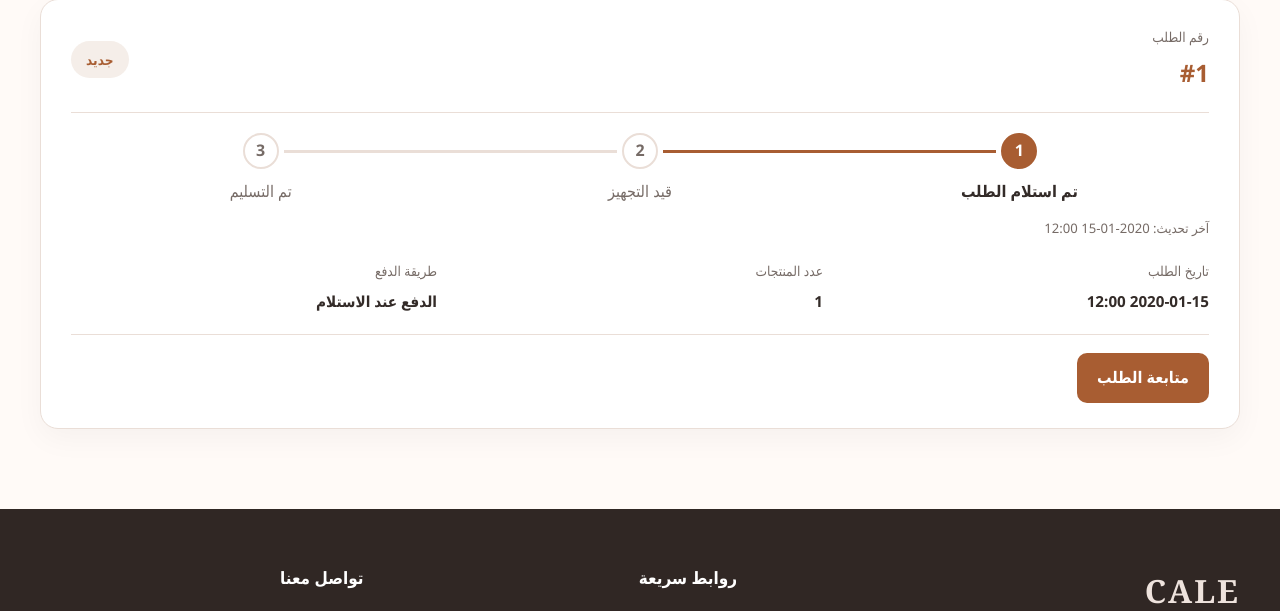
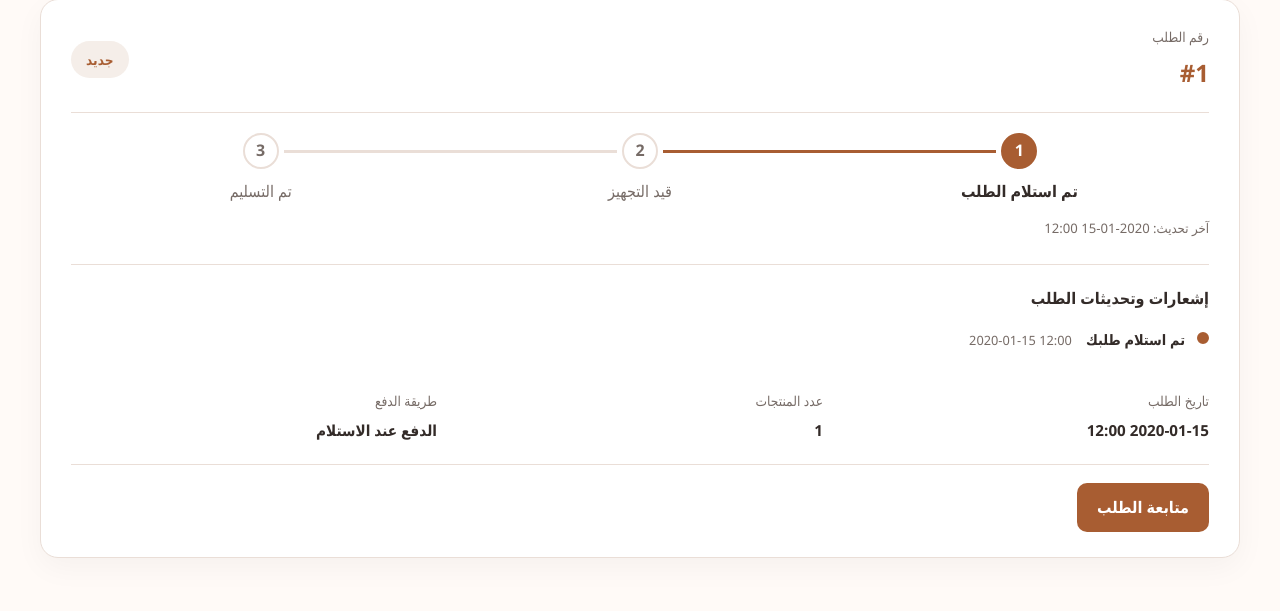
Before and after one commit to Qusay-code/cale_shop, a Django app: page /orders/ in a window 1280 px wide. Shown: the part 345-956 px from the top of the page. Run offline with Django 5.2, Linux system fonts and the light colour scheme; a user stored in the database is signed in; tables that the repository leaves empty hold one stand-in row (values such as "Sample post"); some libraries are stand-ins or nearby versions.

Commit message:
Track order status updates with timestamps

```diff
--- a/static/store/css/store.css
+++ b/static/store/css/store.css
@@ -3695,3 +3695,15 @@ input {
 .order-progress-cancel-icon { display: grid; width: 34px; height: 34px; place-items: center; border-radius: 50%; background: #a5362c; color: #fff; font-size: 1.4rem; }
 .order-progress-cancelled div { display: flex; flex-direction: column; gap: 3px; }
 .order-progress-cancelled div span { font-size: .88rem; }
+.order-history { margin-top: 25px; padding-top: 20px; border-top: 1px solid var(--border-color); }
+.order-history h3 { margin: 0 0 15px; font-size: 1rem; }
+.order-history-list { list-style: none; margin: 0; padding: 0; }
+.order-history-list li { position: relative; display: flex; gap: 12px; padding: 0 0 17px; color: var(--muted-color); }
+.order-history-list li:not(:last-child)::before { content: ""; position: absolute; top: 14px; right: 5px; bottom: -1px; width: 2px; background: var(--border-color); }
+.order-history-dot { z-index: 1; flex: 0 0 12px; width: 12px; height: 12px; margin-top: 4px; border: 2px solid var(--border-color); border-radius: 50%; background: #fff; }
+.order-history-list li.is-latest { color: var(--text-color); }
+.order-history-list li.is-latest .order-history-dot { border-color: var(--accent-color); background: var(--accent-color); }
+.order-history-content { display: flex; flex-wrap: wrap; align-items: baseline; gap: 5px 14px; }
+.order-history-content strong { font-size: .9rem; }
+.order-history-content time { font-size: .8rem; color: var(--muted-color); direction: ltr; }
+.order-history-empty { margin: 0; color: var(--muted-color); font-size: .88rem; }
--- a/static/store/css/theme.css
+++ b/static/store/css/theme.css
@@ -447,6 +447,8 @@ html[data-theme="dark"] .order-tracking-card { background: var(--white); border-
 html[data-theme="dark"] .order-step-marker { background: var(--white); border-color: var(--border); }
 html[data-theme="dark"] .order-progress-cancelled { background: #3b2526; color: #ffaaa1; }
 html[data-theme="dark"] .order-progress-cancel-icon { background: #a5362c; color: #fff; }
+html[data-theme="dark"] .order-history-dot { background: var(--white); border-color: var(--border); }
+html[data-theme="dark"] .order-history-list li.is-latest .order-history-dot { background: var(--accent-color); border-color: var(--accent-color); }
 
 html[data-theme="dark"] .hero-button.secondary,
 html[data-theme="dark"] .continue-shopping,
--- a/store/models.py
+++ b/store/models.py
@@ -201,6 +201,34 @@ class Order(models.Model):
         return f"طلب #{self.pk} - {self.full_name}"
 
 
+class OrderStatusHistory(models.Model):
+    """A timestamped status update shown to the customer and store staff."""
+
+    order = models.ForeignKey(
+        Order,
+        on_delete=models.CASCADE,
+        related_name="status_history",
+        verbose_name="الطلب",
+    )
+    status = models.CharField(
+        max_length=20,
+        choices=Order.Status.choices,
+        verbose_name="حالة الطلب",
+    )
+    created_at = models.DateTimeField(
+        auto_now_add=True,
+        verbose_name="تاريخ ووقت التحديث",
+    )
+
+    class Meta:
+        ordering = ["created_at", "pk"]
+        verbose_name = "تحديث حالة طلب"
+        verbose_name_plural = "تحديثات حالات الطلبات"
+
+    def __str__(self):
+        return f"طلب #{self.order_id}: {self.get_status_display()}"
+
+
 class OrderItem(models.Model):
     """
     Represents one product line inside an order.
--- a/store/services/order_status.py
+++ b/store/services/order_status.py
@@ -13,7 +13,7 @@ Centralizing these rules in a service layer makes the workflow:
 from django.core.exceptions import ValidationError
 from django.db import transaction
 
-from ..models import Order, Product
+from ..models import Order, OrderStatusHistory, Product
 
 
 @transaction.atomic
@@ -170,5 +170,9 @@ def change_order_status(order_id, new_status):
             "updated_at",
         ]
     )
+    OrderStatusHistory.objects.create(
+        order=order,
+        status=new_status,
+    )
 
     return order
--- a/store/services/orders.py
+++ b/store/services/orders.py
@@ -18,7 +18,7 @@ orders.
 from django.core.exceptions import ValidationError
 from django.db import transaction
 
-from ..models import CartItem, Order, OrderItem, Product
+from ..models import CartItem, Order, OrderItem, OrderStatusHistory, Product
 
 
 @transaction.atomic
@@ -115,6 +115,10 @@ def create_order_from_cart(
         payment_method=payment_method,
         status=Order.Status.NEW,
     )
+    OrderStatusHistory.objects.create(
+        order=order,
+        status=Order.Status.NEW,
+    )
 
     # Process every item currently in the customer's cart.
     for cart_item in cart_items:
--- a/store/templates/store/base.html
+++ b/store/templates/store/base.html
@@ -11,8 +11,8 @@
     <title>{% block title %}CALE Shop{% endblock %}</title>
 
     <!-- Main Store CSS -->
-    <link rel="stylesheet" href="{% static 'store/css/store.css' %}?v=5">
-    <link rel="stylesheet" href="{% static 'store/css/theme.css' %}?v=3">
+    <link rel="stylesheet" href="{% static 'store/css/store.css' %}?v=6">
+    <link rel="stylesheet" href="{% static 'store/css/theme.css' %}?v=4">
     <script src="{% static 'store/js/theme.js' %}?v=1" defer></script>
 
     {% block extra_css %}{% endblock %}
--- /dev/null
+++ b/store/templates/store/shop/_order_history.html
@@ -0,0 +1,18 @@
+<section class="order-history" aria-label="سجل تحديثات الطلب">
+    <h3>إشعارات وتحديثات الطلب</h3>
+    {% if order.status_history.all %}
+        <ol class="order-history-list">
+            {% for event in order.status_history.all %}
+                <li class="{% if forloop.last %}is-latest{% endif %}">
+                    <span class="order-history-dot" aria-hidden="true"></span>
+                    <div class="order-history-content">
+                        <strong>{% if event.status == "new" %}تم استلام طلبك{% elif event.status == "processing" %}بدأ المتجر تجهيز طلبك{% elif event.status == "delivered" %}تم تسليم طلبك{% else %}تم إلغاء طلبك{% endif %}</strong>
+                        <time datetime="{{ event.created_at|date:'c' }}">{{ event.created_at|date:"Y-m-d H:i" }}</time>
+                    </div>
+                </li>
+            {% endfor %}
+        </ol>
+    {% else %}
+        <p class="order-history-empty">لا توجد تحديثات مسجلة لهذا الطلب بعد.</p>
+    {% endif %}
+</section>
--- a/store/templates/store/shop/order_success.html
+++ b/store/templates/store/shop/order_success.html
@@ -49,6 +49,7 @@
         <section class="order-tracking-card" aria-labelledby="tracking-title">
             <div class="tracking-heading"><h2 id="tracking-title">حالة الطلب</h2><span>تتحدث الحالة عند تحديثها من المتجر</span></div>
             {% include "store/shop/_order_progress.html" with order=order %}
+            {% include "store/shop/_order_history.html" with order=order %}
         </section>
 
 
--- a/store/templates/store/shop/orders.html
+++ b/store/templates/store/shop/orders.html
@@ -53,6 +53,7 @@
 
                         {% include "store/shop/_order_progress.html" with order=order %}
                         <p class="order-updated-at">آخر تحديث: {{ order.updated_at|date:"Y-m-d H:i" }}</p>
+                        {% include "store/shop/_order_history.html" with order=order %}
 
                         <div class="order-card-info">
 
--- a/store/views.py
+++ b/store/views.py
@@ -716,6 +716,7 @@ def order_success(request, order_id):
             pk=order_id,
             user=request.user,
         )
+        .prefetch_related("status_history")
         .first()
     )
 
@@ -754,7 +755,7 @@ def customer_orders(request):
     orders = (
         Order.objects
         .filter(user=request.user)
-        .prefetch_related("items")
+        .prefetch_related("items", "status_history")
         .order_by("-created_at")
     )
 
```
Also changed, not shown: store/migrations/0008_orderstatushistory.py (added).
